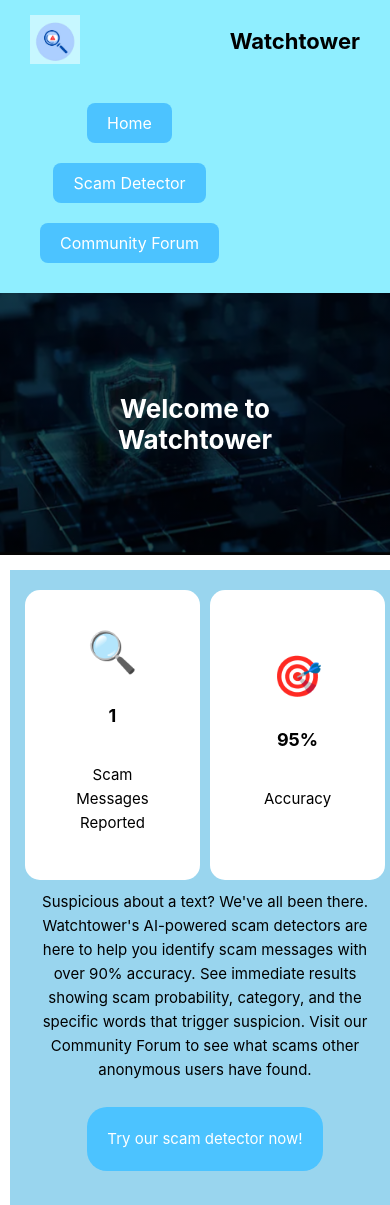
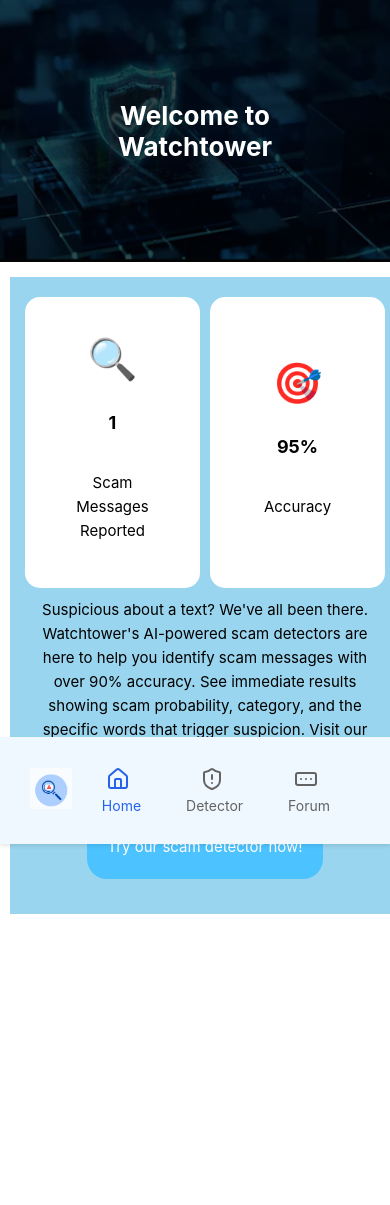
Before and after one commit to 1047267-LWSD/spam-project, a Flask app: page / in a window 390 px wide. Shown: the top 1205 px of the page. After the commit the page ends 914 px from the top, so only its background shows below. Run offline with Flask 3, Linux system fonts and the light colour scheme; parts of the project's set-up code (start-up, migrations or seed data) failed here and were passed over; some libraries are stand-ins or nearby versions.

Commit message:
changed navbar to taskbar style

```diff
--- a/backend/server.py
+++ b/backend/server.py
@@ -10,7 +10,7 @@ app = Flask(__name__,
             static_folder=os.path.join(BASE_DIR, 'static'))
 @app.route('/')
 def landing():
-    return render_template('landing-page.html')
+    return render_template('landing-page.html', active_tab = 'home')
 @app.route('/free-spam')
 def free_spam():
     return render_template('free-spam.html')
@@ -25,7 +25,7 @@ def home():
     return render_template('homepage.html')
 @app.route('/detector')
 def index():
-    return render_template('index1.html')
+    return render_template('index1.html', active_tab = 'detector')
 @app.route('/predict/detect', methods = ['POST'])
 def predict():
     try:
@@ -90,7 +90,7 @@ def get_predict():
         return 'GET'
 @app.route('/forum')
 def forum():
-    return render_template('forum.html')
+    return render_template('forum.html', active_tab = 'forum')
 
 if __name__ == "__main__":
     import os
--- a/backend/static/navbar.css
+++ b/backend/static/navbar.css
@@ -1,10 +1,15 @@
 .navbar {
+    position: fixed;
+    bottom: 0;
+    left: 0;
     display: flex;
     align-items: center;
     justify-content: space-between;
     padding: 15px 30px;
-    background-color: rgb(143, 238, 255);
     box-shadow: 0 2px 4px rgba(0,0,0,0.1);
+    background-color: aliceblue;
+    width: 100%;
+
 }
 
 body, button, input, #myFile {
@@ -30,9 +35,10 @@ body, button, input, #myFile {
 }
 
 .nav-links a {
-    padding: 10px 20px;
-    background-color: rgb(76, 195, 255);
-    color: white;
+    display: flex;
+    flex-direction: column;
+    align-items: center;
+    padding: 0px 20px;
     text-decoration: none;
     border-radius: 8px;
     font-weight: 400;
@@ -43,6 +49,19 @@ body, button, input, #myFile {
     background-color: rgb(63, 161, 209);
 }
 
+.nav {
+    display: flex;
+    flex-direction: column;
+    align-items: center;
+}
+
+.tab {
+    color: #636363;
+}
+
+.tab.active {
+    color: #2563eb;
+}
 
 @media (max-width: 768px) {
     body {
@@ -56,16 +75,18 @@ body, button, input, #myFile {
         box-sizing: border-box;
     }
     .navbar {
-        background-color: rgb(143, 238, 255);
-        display: flex;
-        align-items: center;
-        justify-content: space-between;
-        gap: 20px;
-        flex-wrap: wrap;
-        position: relative;
-        box-sizing: border-box;
-        width: 100%;
-    }
+    position: fixed;
+    bottom: 0;
+    left: 0;
+    display: flex;
+    align-items: center;
+    justify-content: space-between;
+    padding: 15px 30px;
+    box-shadow: 0 2px 4px rgba(0,0,0,0.1);
+    background-color: aliceblue;
+    width: 100%;
+
+}
 
     .logo img {
         width: 50px;
@@ -79,13 +100,15 @@ body, button, input, #myFile {
 
     .nav-links {
         display: flex;
-        flex-direction: column;
-        gap: 10px;
+        flex-direction: row;
+        justify-content: space-around;
+        gap: 5px;
         padding: 10px;
     }
 
     .nav-links a {
         margin: 5px 0 !important;
+        font-size: 14px;
     }
 
 
--- a/backend/templates/landing-page.html
+++ b/backend/templates/landing-page.html
@@ -9,17 +9,7 @@
 
 </head>
 <body>
-    <div class = 'navbar'>
-        <div class = 'logo'>
-            <img src = '/static/Logo.png'></img>
-        </div>
-        <h2 id = 'app-name'>Watchtower</h2>
-        <div class = 'nav-links'>
-        <a href = '/'> Home </a>
-        <a href = '/detector'>Scam Detector</a>
-        <a href = '/forum'>Community Forum</a>
-        </div>
-    </div>
+
     <h1>Welcome to Watchtower</h1>
     <div class = "description-box" style = 'align-items: center;'>
     <div class="stats-container" style = 'display: flex; flex-direction: row; gap: 10px;'>
@@ -40,7 +30,26 @@
      <a id = 'encouragement' href = '/detector'>Try our scam detector now!</a>
     </div>
 
+<div class = 'navbar'>
+        <div class = 'logo'>
+            <img src = '/static/Logo.png'></img>
+        </div>
+        <div class = 'nav-links'>
+        <a href = '/' class="tab {{ 'active' if active_tab == 'home' }}">
+            <svg xmlns="http://www.w3.org/2000/svg" width="30" height="30" viewBox="0 0 30 30" fill="none" stroke="currentColor" stroke-width="2" stroke-linecap="round" stroke-linejoin="round" class="lucide lucide-house-icon lucide-house"><path d="M15 21v-8a1 1 0 0 0-1-1h-4a1 1 0 0 0-1 1v8"/><path d="M3 10a2 2 0 0 1 .709-1.528l7-6a2 2 0 0 1 2.582 0l7 6A2 2 0 0 1 21 10v9a2 2 0 0 1-2 2H5a2 2 0 0 1-2-2z"/></svg>
+            <span>Home</span>
+        </a>
+        <a href = '/detector' class="tab {{ 'active' if active_tab == 'detector' }}">
+            <svg xmlns="http://www.w3.org/2000/svg" width="30" height="30" viewBox="0 0 30 30" fill="none" stroke="currentColor" stroke-width="2" stroke-linecap="round" stroke-linejoin="round" class="lucide lucide-shield-alert-icon lucide-shield-alert"><path d="M20 13c0 5-3.5 7.5-7.66 8.95a1 1 0 0 1-.67-.01C7.5 20.5 4 18 4 13V6a1 1 0 0 1 1-1c2 0 4.5-1.2 6.24-2.72a1.17 1.17 0 0 1 1.52 0C14.51 3.81 17 5 19 5a1 1 0 0 1 1 1z"/><path d="M12 8v4"/><path d="M12 16h.01"/></svg>
+            <span>Detector</span>
+        </a>
+        <a href = '/forum' class="tab {{ 'active' if active_tab == 'forum' }}">
+            <svg xmlns="http://www.w3.org/2000/svg" width="30" height="30" viewBox="0 0 30 30" fill="none" stroke="currentColor" stroke-width="2" stroke-linecap="round" stroke-linejoin="round" class="lucide lucide-rectangle-ellipsis-icon lucide-rectangle-ellipsis"><rect width="20" height="12" x="2" y="6" rx="2"/><path d="M12 12h.01"/><path d="M17 12h.01"/><path d="M7 12h.01"/></svg>
+            <span>Forum</span>
+        </a>
 
+        </div>
+    </div>
 
 </body>
 <script type="module" src="{{ url_for('static', filename='script.js') }}?v=2"></script>
--- a/capacitor.config.json
+++ b/capacitor.config.json
@@ -3,7 +3,7 @@
   "appName": "Watchtower",
   "webDir": "static",
   "server": {
-    "url": "https://spam-project-ylde.onrender.com/",
+    "url": "http://192.168.4.27:8000/",
     "cleartext": true
   }
 }
```
Also changed, not shown: backend/templates/forum.html (+21 -11 lines), backend/templates/homepage.html (+10 -11 lines), backend/templates/index1.html (+20 -11 lines), backend/static/chat.png (added), backend/static/hamburger.png (added), backend/static/home.png (added), backend/static/loupe.png (added).
